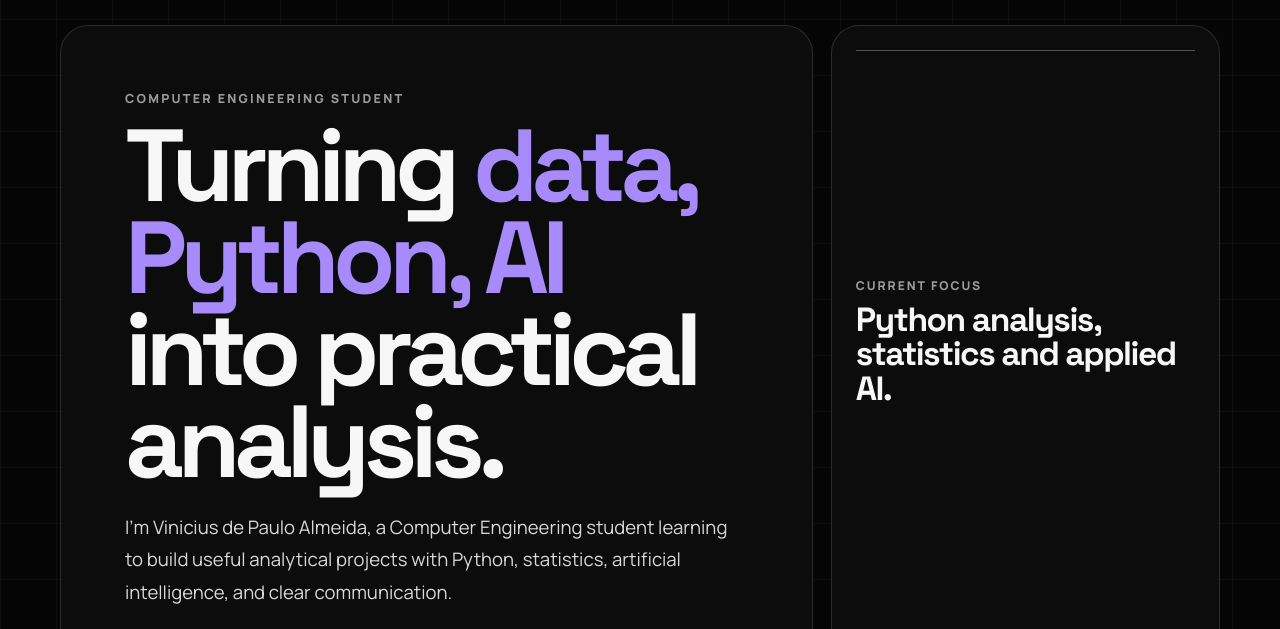
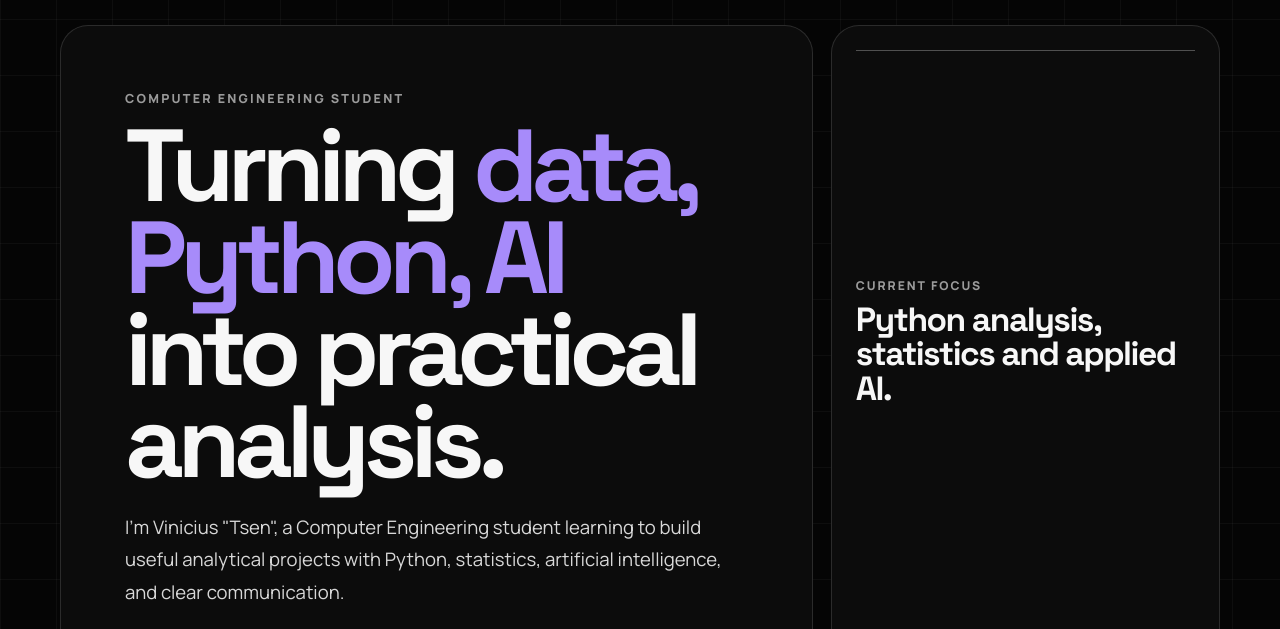
Before and after one commit to tsenpeed/tsenpeed.github.io, a plain HTML site: page index.html in a window 1280 px wide. Shown: the part 93-722 px from the top of the page. Drawn offline with Linux system fonts and the light colour scheme.

Commit message:
Use short portfolio name

```diff
--- a/index.html
+++ b/index.html
@@ -55,7 +55,7 @@
               <span data-i18n="hero.titleEnd">into practical analysis.</span>
             </h1>
             <p class="lede" data-i18n="hero.lede">
-              I'm Vinicius de Paulo Almeida, a Computer Engineering student
+              I'm Vinicius "Tsen", a Computer Engineering student
               learning to build useful analytical projects with Python,
               statistics, artificial intelligence, and clear communication.
             </p>
@@ -285,7 +285,7 @@
             titleHighlight: "data, Python, AI",
             titleEnd: "into practical analysis.",
             lede:
-              "I'm Vinicius de Paulo Almeida, a Computer Engineering student learning to build useful analytical projects with Python, statistics, artificial intelligence, and clear communication.",
+              'I\'m Vinicius "Tsen", a Computer Engineering student learning to build useful analytical projects with Python, statistics, artificial intelligence, and clear communication.',
             primaryAction: "Explore projects",
             secondaryAction: "GitHub profile",
             focusLabel: "Current focus",
@@ -358,7 +358,7 @@
             titleHighlight: "dados, Python, IA",
             titleEnd: "em análises práticas.",
             lede:
-              "Sou o Vinicius de Paulo Almeida, estudante de Engenharia da Computação aprendendo a criar projetos analíticos úteis com Python, estatística, inteligência artificial e comunicação clara.",
+              'Sou o Vinicius "Tsen", estudante de Engenharia da Computação aprendendo a criar projetos analíticos úteis com Python, estatística, inteligência artificial e comunicação clara.',
             primaryAction: "Ver projetos",
             secondaryAction: "Perfil no GitHub",
             focusLabel: "Foco atual",
```
Also changed, not shown: 1 other file.
